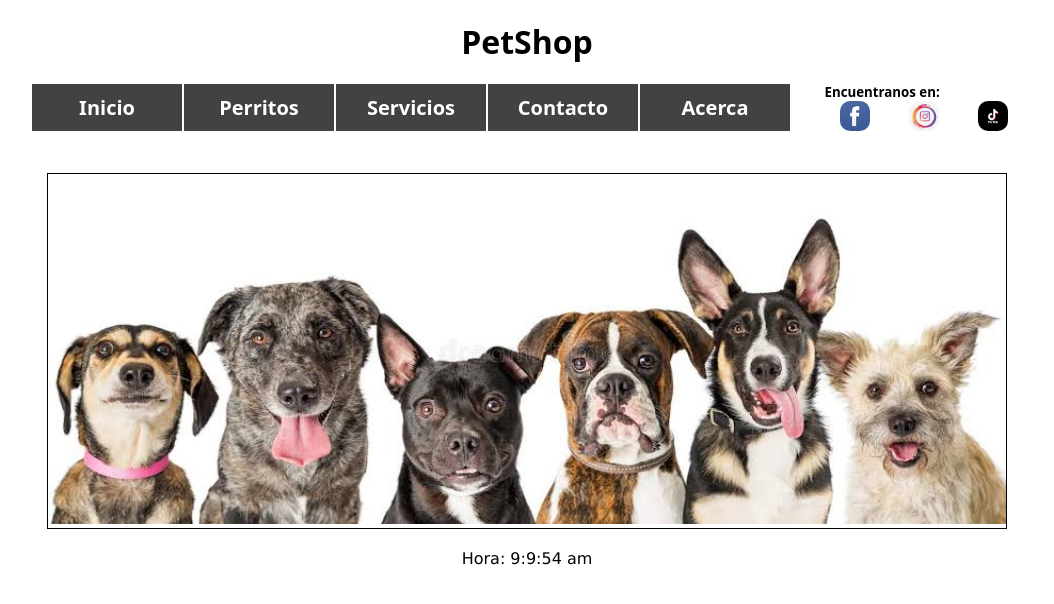
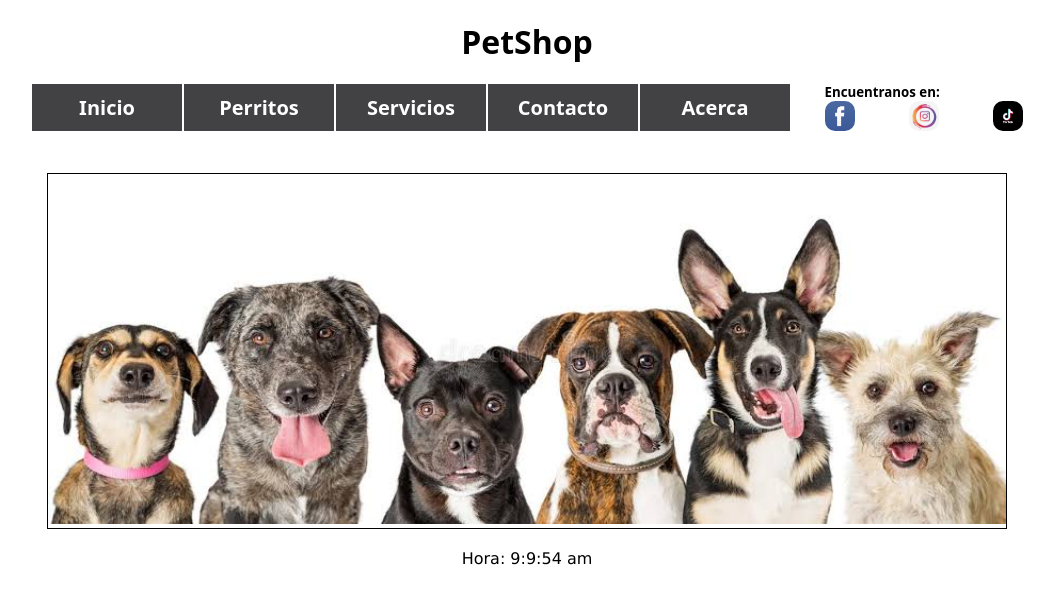
Before and after one commit to Braxc29/Proyecto, a plain HTML site: page index.html in a window 1280 px wide. Shown: the whole page, without its empty margins (113-1167 px from the left). Drawn offline with Linux system fonts and the light colour scheme.

Commit message:
cambio css

```diff
--- a/estilos.css
+++ b/estilos.css
@@ -68,9 +68,11 @@
     display: flex;
     justify-content: space-between;
 }
+.redes a{
+    width: 30px;
+}
 .redes img{
     width: 30px;
-    margin: 0 15px;
     border-radius: 10px;
 }
 .slider{
```
